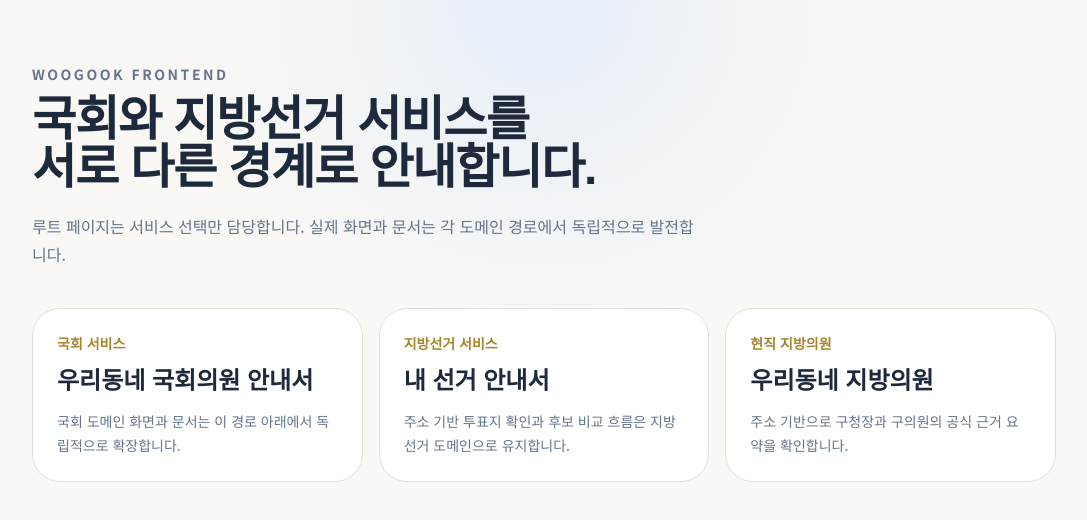
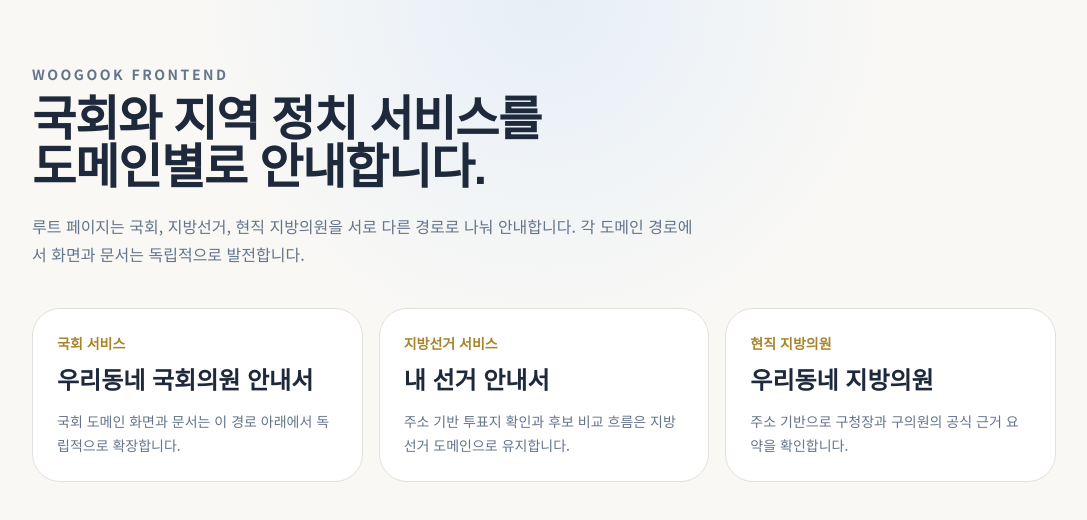
Before and after one commit to woogook/woogook-frontend, a Next.js app: page / in a window 1280 px wide. Shown: the top 520 px of the page, without its empty margins (96-1183 px from the left). Built offline with nearby package versions, Linux system fonts and the light colour scheme.

Commit message:
fix(home): 허브 소개 문구 갱신

```diff
--- a/src/app/page.tsx
+++ b/src/app/page.tsx
@@ -38,13 +38,13 @@ export default function Home() {
           className="mt-3 text-4xl font-bold tracking-tight sm:text-5xl"
           style={{ color: "var(--navy)", fontFamily: "var(--font-noto-serif), 'Noto Serif KR', serif" }}
         >
-          국회와 지방선거 서비스를
+          국회와 지역 정치 서비스를
           <br />
-          서로 다른 경계로 안내합니다.
+          도메인별로 안내합니다.
         </h1>
         <p className="mt-5 max-w-2xl text-base leading-7" style={{ color: "var(--text-secondary)" }}>
-          루트 페이지는 서비스 선택만 담당합니다. 실제 화면과 문서는 각 도메인 경로에서 독립적으로
-          발전합니다.
+          루트 페이지는 국회, 지방선거, 현직 지방의원을 서로 다른 경로로 나눠 안내합니다. 각 도메인
+          경로에서 화면과 문서는 독립적으로 발전합니다.
         </p>
 
         <div className="mt-10 grid gap-4 md:grid-cols-3">
```
